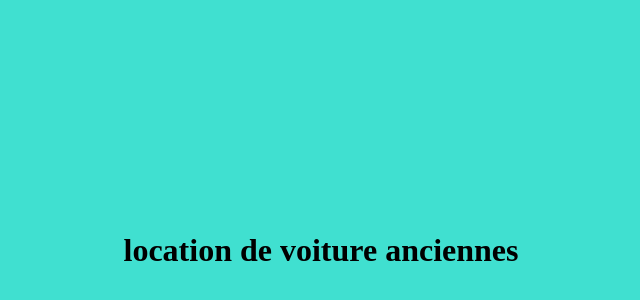
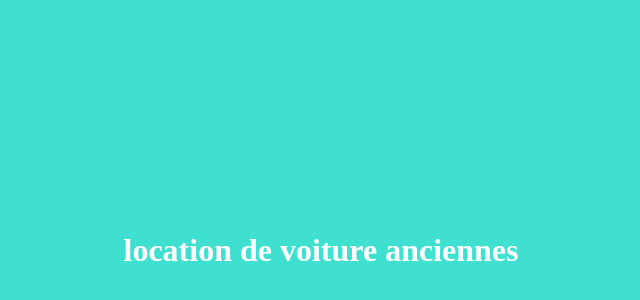
Before and after one commit to NarcisseDM/locationVoiture, a plain HTML site: page index.html in a window 1280 px wide. Shown: the part 42-342 px from the top of the page, without its empty margins (319-959 px from the left). Drawn offline with Linux system fonts and the light colour scheme.

Commit message:
modif couleur du grand titre

```diff
--- a/index.html
+++ b/index.html
@@ -5,6 +5,6 @@
     <title></title>
 </head>
 <body style="background-color: turquoise">
-<h1 style="padding-top: 20%;padding-bottom: 20%;text-align: center;">location de voiture anciennes</h1>
+<h1 style="padding-top: 20%;padding-bottom: 20%;text-align: center;color: white">location de voiture anciennes</h1>
 </body>
 </html>
```
